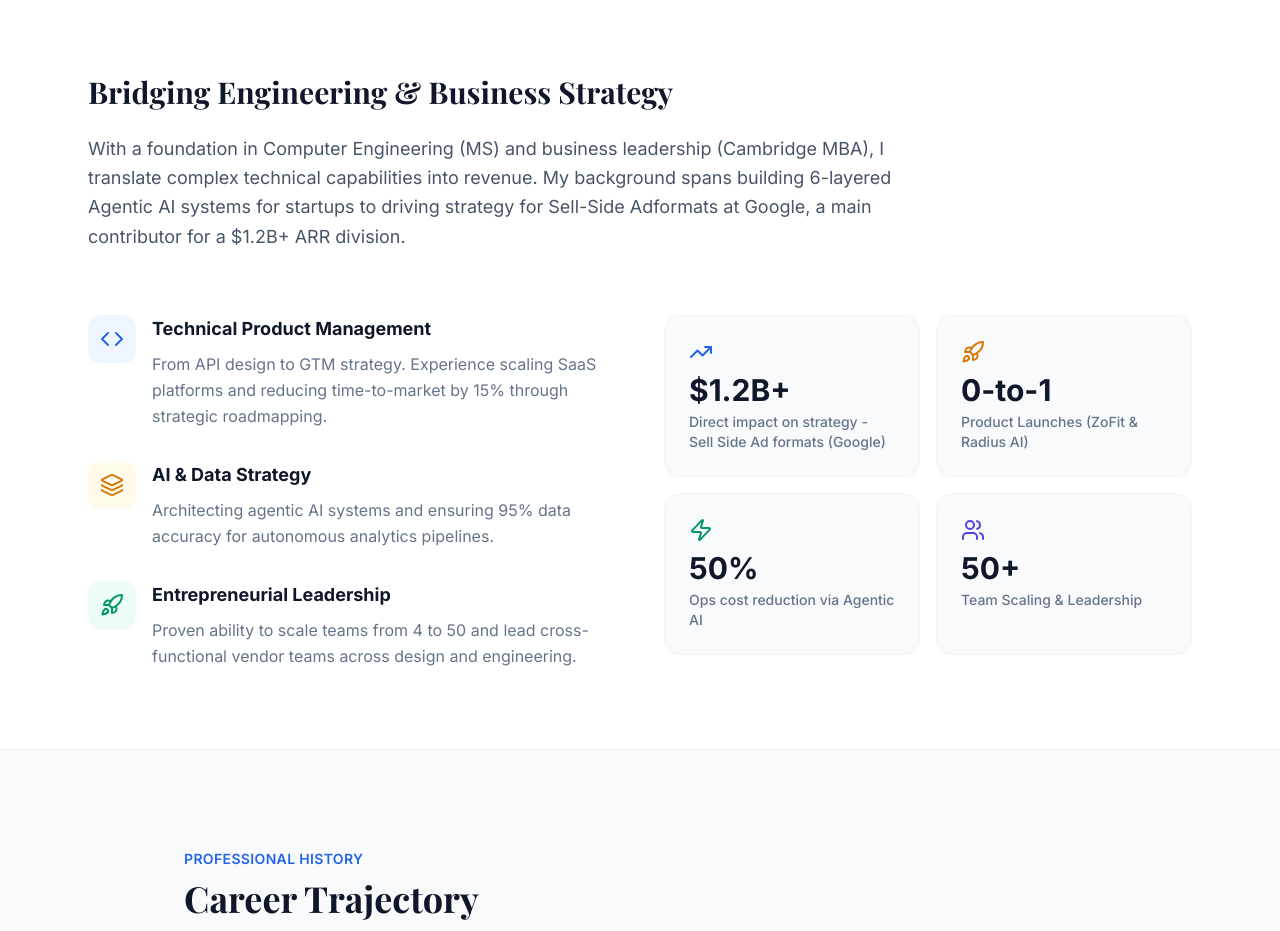
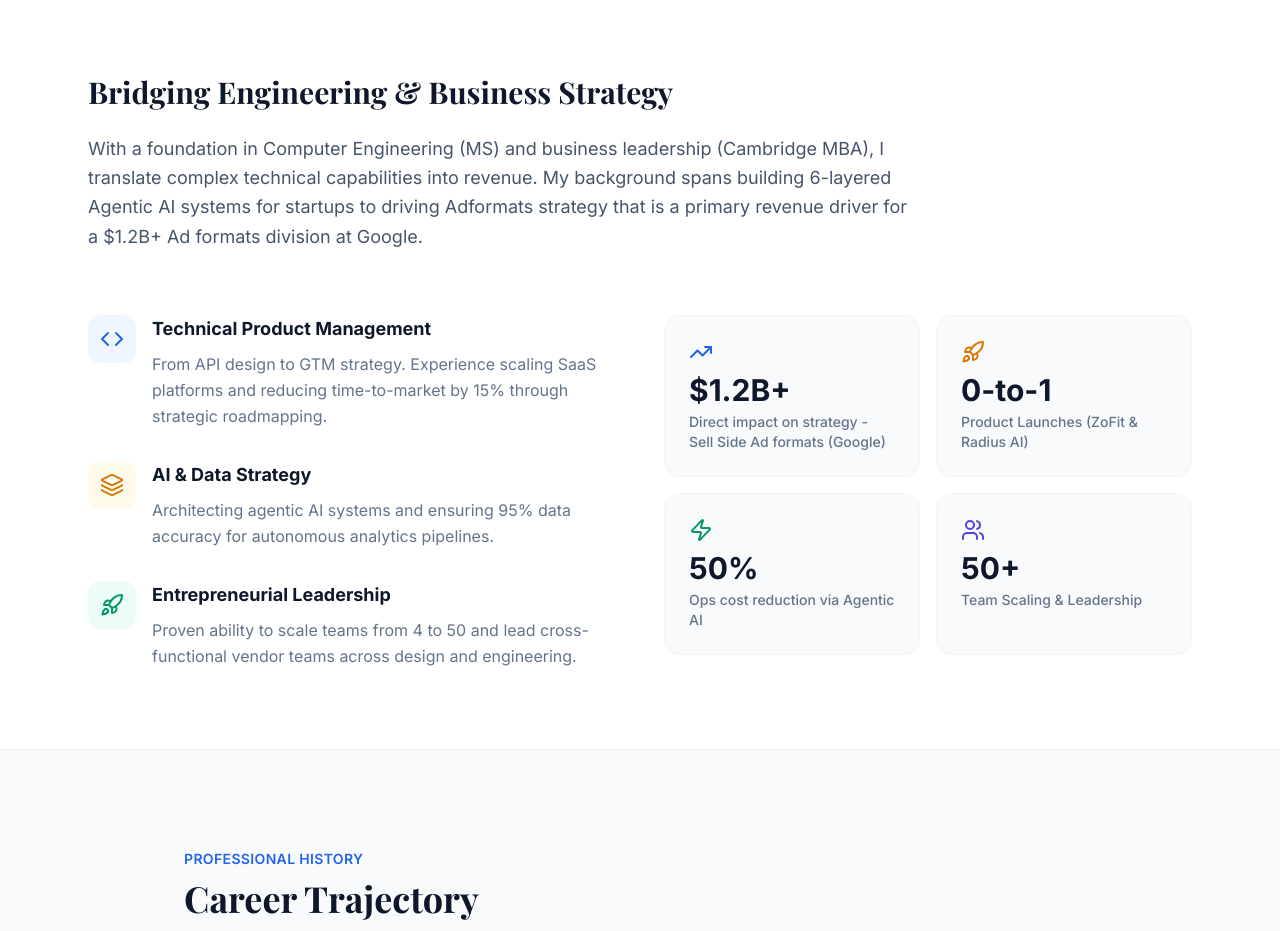
Before and after one commit to TheProductArchitect/venugopinath, a React (Vite) app: page / in a window 1280 px wide. Shown: the part 880-1811 px from the top of the page. Built offline with nearby package versions, Linux system fonts and the light colour scheme.

Commit message:
content: Update wording for Google ad formats role

```diff
--- a/components/Home.tsx
+++ b/components/Home.tsx
@@ -72,7 +72,7 @@ const Home: React.FC = () => {
                     <div className="mb-16 md:w-3/4">
                         <h2 className="text-3xl font-bold text-slate-900 font-serif mb-6">Bridging Engineering & Business Strategy</h2>
                         <p className="text-slate-600 leading-relaxed text-lg">
-                            With a foundation in Computer Engineering (MS) and business leadership (Cambridge MBA), I translate complex technical capabilities into revenue. My background spans building 6-layered Agentic AI systems for startups to driving strategy for Sell-Side Adformats at Google, a main contributor for a $1.2B+ ARR division.
+                            With a foundation in Computer Engineering (MS) and business leadership (Cambridge MBA), I translate complex technical capabilities into revenue. My background spans building 6-layered Agentic AI systems for startups to driving Adformats strategy that is a primary revenue driver for a $1.2B+ Ad formats division at Google.
                         </p>
                     </div>
 
```
